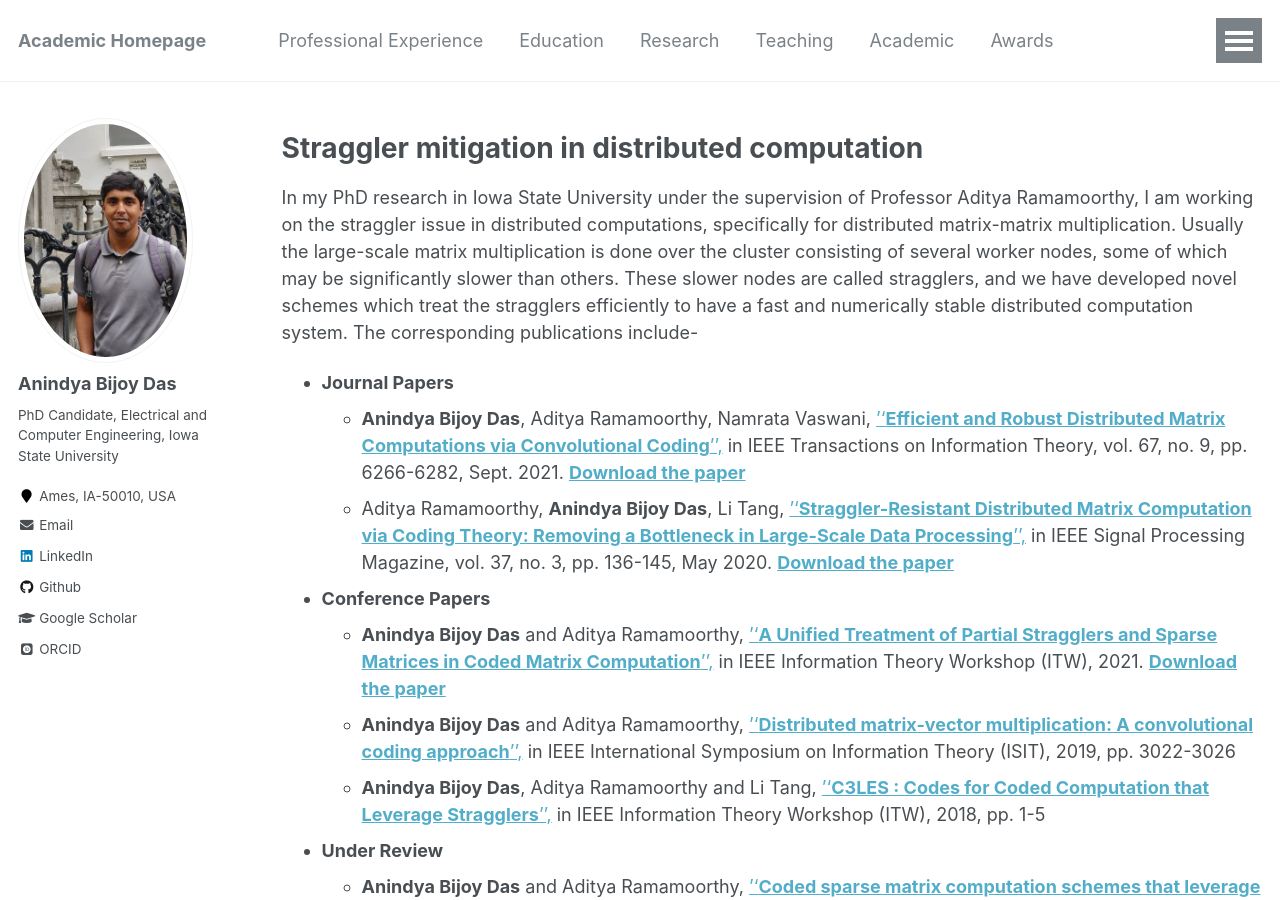
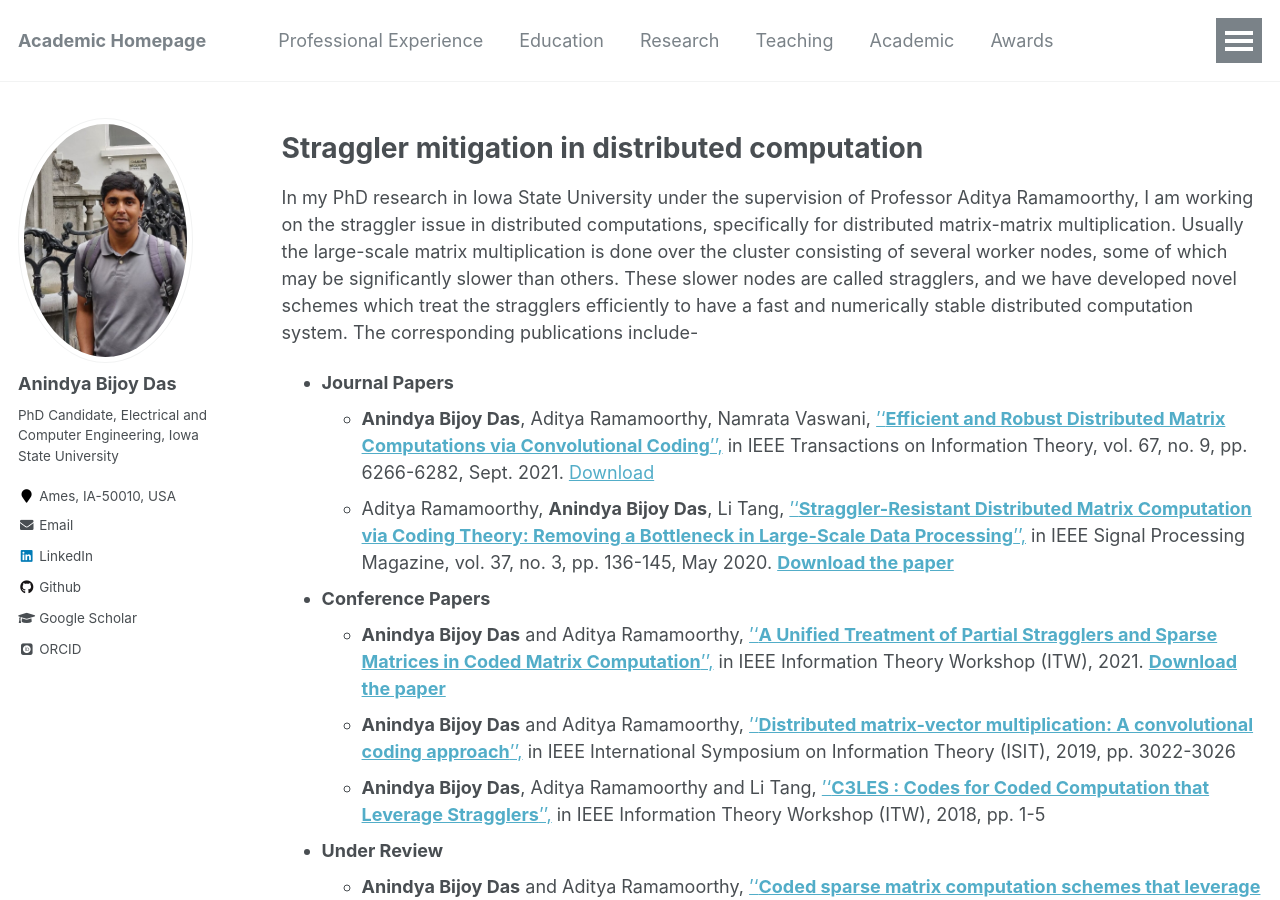
Before and after one commit to anindyabijoydas/portfolio, a Jekyll site: the page built from _pages/research.md, in a window 1280 px wide and 900 px high. Built offline with Jekyll 4.4.1, drawn with Linux system fonts in a browser that asks for light colours; some web fonts are replaced.

Commit message:
Update research.md

```diff
--- a/_pages/research.md
+++ b/_pages/research.md
@@ -12,7 +12,7 @@ Straggler mitigation in distributed computation
 In my PhD research in Iowa State University under the supervision of Professor Aditya Ramamoorthy, I am working on the straggler issue in distributed computations, specifically for distributed matrix-matrix multiplication. Usually the large-scale matrix multiplication is done over the cluster consisting of several worker nodes, some of which may be significantly slower than others. These slower nodes are called stragglers, and we have developed novel schemes which treat the stragglers efficiently to have a fast and numerically stable distributed computation system. The corresponding publications include-
 
 * **Journal Papers**
-   * **Anindya Bijoy Das**, Aditya Ramamoorthy, Namrata Vaswani, [''**Efficient and Robust Distributed Matrix Computations via Convolutional Coding**'',](https://ieeexplore.ieee.org/abstract/document/9478901) in IEEE Transactions on Information Theory, vol. 67, no. 9, pp. 6266-6282, Sept. 2021. [**Download the paper**](https://www.dropbox.com/s/jor6hn9lkdba62c/ittrans.pdf?dl=0)
+   * **Anindya Bijoy Das**, Aditya Ramamoorthy, Namrata Vaswani, [''**Efficient and Robust Distributed Matrix Computations via Convolutional Coding**'',](https://ieeexplore.ieee.org/abstract/document/9478901) in IEEE Transactions on Information Theory, vol. 67, no. 9, pp. 6266-6282, Sept. 2021. [Download](https://www.dropbox.com/s/jor6hn9lkdba62c/ittrans.pdf?dl=0)
    * Aditya Ramamoorthy, **Anindya Bijoy Das**, Li Tang, [''**Straggler-Resistant Distributed Matrix Computation via Coding Theory: Removing a Bottleneck in Large-Scale Data Processing**'',](https://ieeexplore.ieee.org/abstract/document/9084368) in IEEE Signal Processing Magazine, vol. 37, no. 3, pp. 136-145, May 2020. [**Download the paper**](https://www.dropbox.com/s/48di7uhogpsv49k/spmag.pdf?dl=0)
 
 * **Conference Papers**
```
